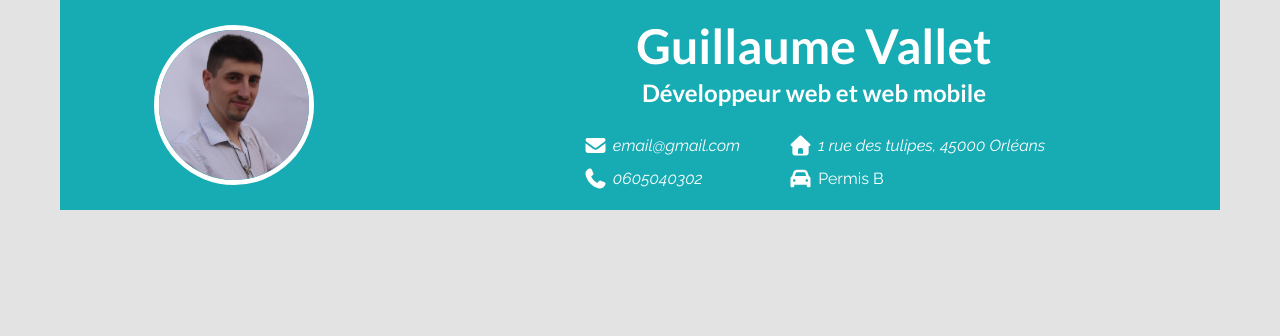
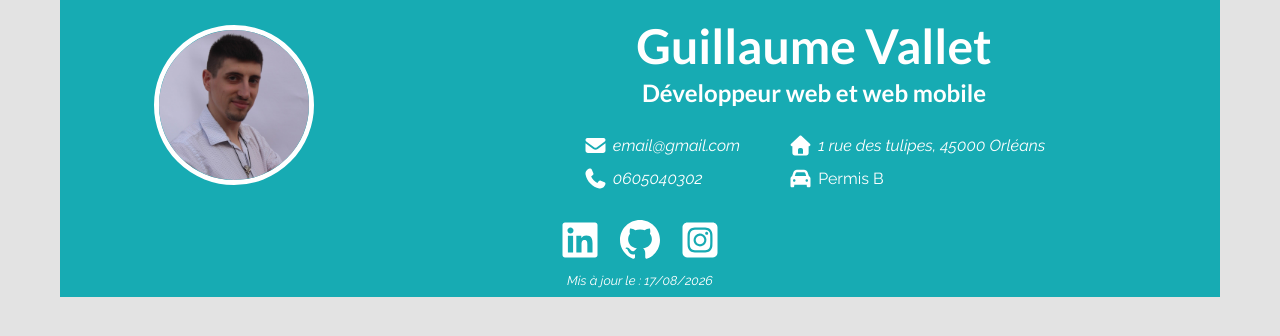
Before and after one commit to BryanDev45/CV, a plain HTML site: page index.html in a window 1280 px wide. Drawn offline with Linux system fonts and the light colour scheme; files whose address does not match are found by name.

Commit message:
Add footer

```diff
--- a/assets/style/style.css
+++ b/assets/style/style.css
@@ -148,3 +148,36 @@ header{
     gap: 40px;
     margin-top: 20px;
 }
+
+/*Pied de page*/
+
+footer{
+    background-color: #17abb3;
+    width: 1160px;
+    padding-top: 5px;
+    padding-bottom: 5px;
+}
+
+.resaux{
+    display: flex;
+    flex-direction: row;
+    flex-wrap: wrap;
+    justify-content: center;
+    gap: 10px;
+}
+
+.maj{
+    font-family: 'Raleway-Italic', Arial;
+    font-size: 0.8em;
+    text-align: center;
+    color: white;
+}
+
+.icone{
+    width: 50px;
+    height: 50px;
+}
+
+.icone:hover{
+    opacity: 75%;
+}
--- a/index.html
+++ b/index.html
@@ -57,6 +57,23 @@
 
             </section>
         </header>
+
+        <!--Pied de page du CV-->
+        <footer>
+                <div class="resaux">
+                    <a target="_blank" href="https://www.linkedin.com/in/guillaume-v-13597b2ba/">
+                        <img class="icone" src="./assets/images/linkedin-brands-solid-full.svg" alt="Icone Linkedin">
+                    </a>
+                    <a target="_blank" href="https://github.com/BryanDev45">
+                        <img class="icone" src="./assets/images/github-brands-solid-full.svg" alt="Icone GitHub">
+                    </a>
+                    <a target="_blank" href="https://www.instagram.com/kraken_project_/">
+                        <img class="icone" src="./assets/images/square-instagram-brands-solid-full.svg" alt="Icone Instagram">
+                    </a>
+                </div>
+                <p class="maj">Mis à jour le : <time datetime="17/08/2026">17/08/2026</time></p>
+        </footer>
+
      </div>
 </body>
 
```
